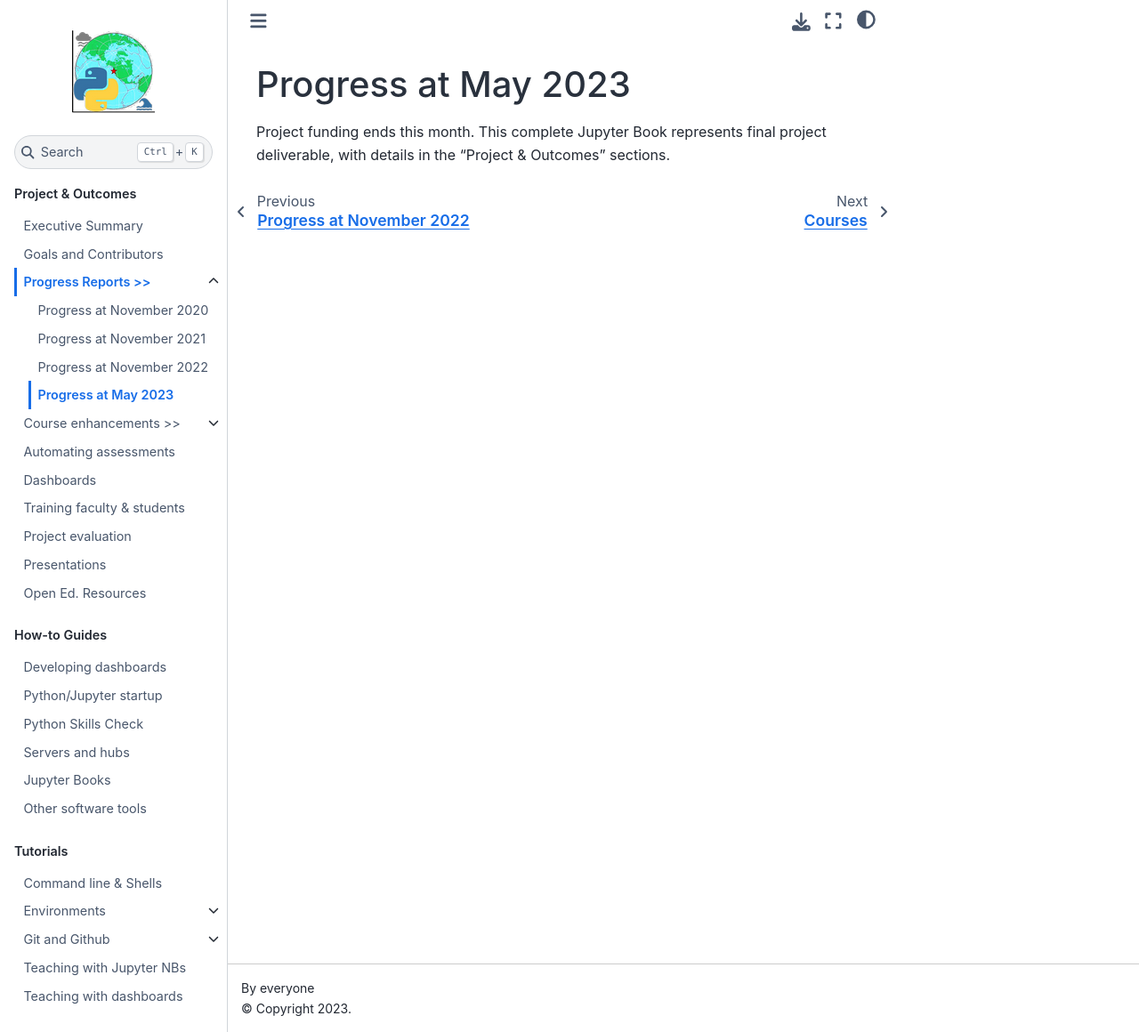
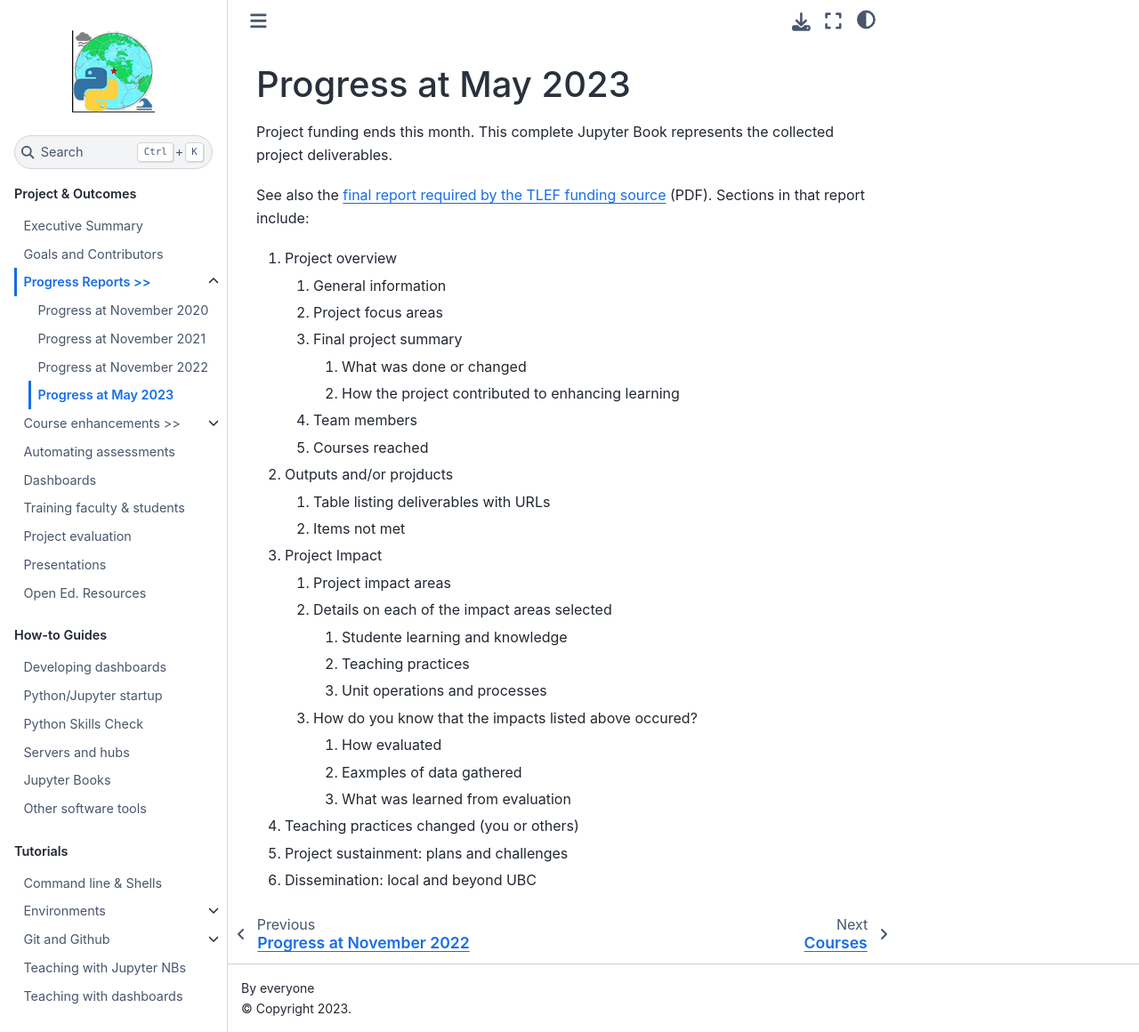
Before and after one commit to eoas-ubc/eoas-ubc.github.io, a Jupyter Book: the page built from docs/progress-may2023.md, in a window 1280 px wide and 1160 px high. Shown: the whole window at 89% size. Built offline with Jupyter Book 1.0.4 settings and Sphinx 7.4.7 and the Sphinx Book theme 1.1.4, drawn with Linux system fonts in a browser that asks for light colours.

Commit message:
couple of changes on June 12

```diff
--- a/docs/progress-may2023.md
+++ b/docs/progress-may2023.md
@@ -1,3 +1,30 @@
 # Progress at May 2023
 
-Project funding ends this month. This complete Jupyter Book represents final project deliverable, with details in the "Project & Outcomes" sections.
+Project funding ends this month. This complete Jupyter Book represents the collected project deliverables.
+
+See also the <a href="files/TLEF-Final-Report-OCESE-nobudg.pdf"> final report required by the TLEF funding source</a> (PDF). Sections in that report include:
+
+1. Project overview
+   1. General information
+   2. Project focus areas
+   3. Final project summary
+      1. What was done or changed
+      2. How the project contributed to enhancing learning
+    4. Team members
+    5. Courses reached
+2. Outputs and/or projducts
+   1. Table listing deliverables with URLs
+   2. Items not met
+3. Project Impact
+   1. Project impact areas
+   2. Details on each of the impact areas selected
+      1. Studente learning and knowledge
+      2. Teaching practices
+      3. Unit operations and processes
+   3. How do you know that the impacts listed above occured?
+      1. How evaluated
+      2. Eaxmples of data gathered
+      3. What was learned from evaluation
+4. Teaching practices changed (you or others)
+5. Project sustainment: plans and challenges
+6. Dissemination: local and beyond UBC
```
Also changed, not shown: docs/fix-list.md (+2 -2 lines), 1 other file.
